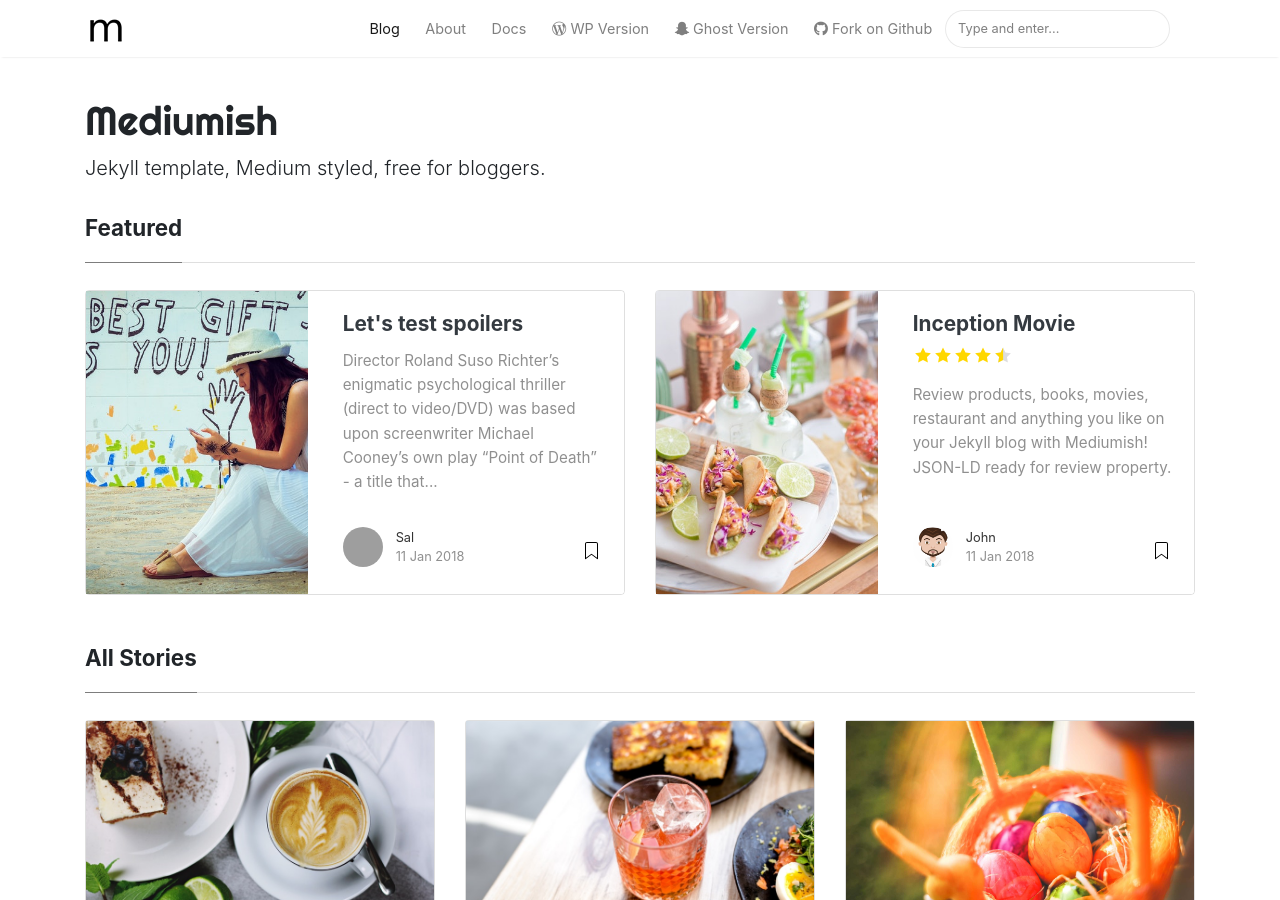
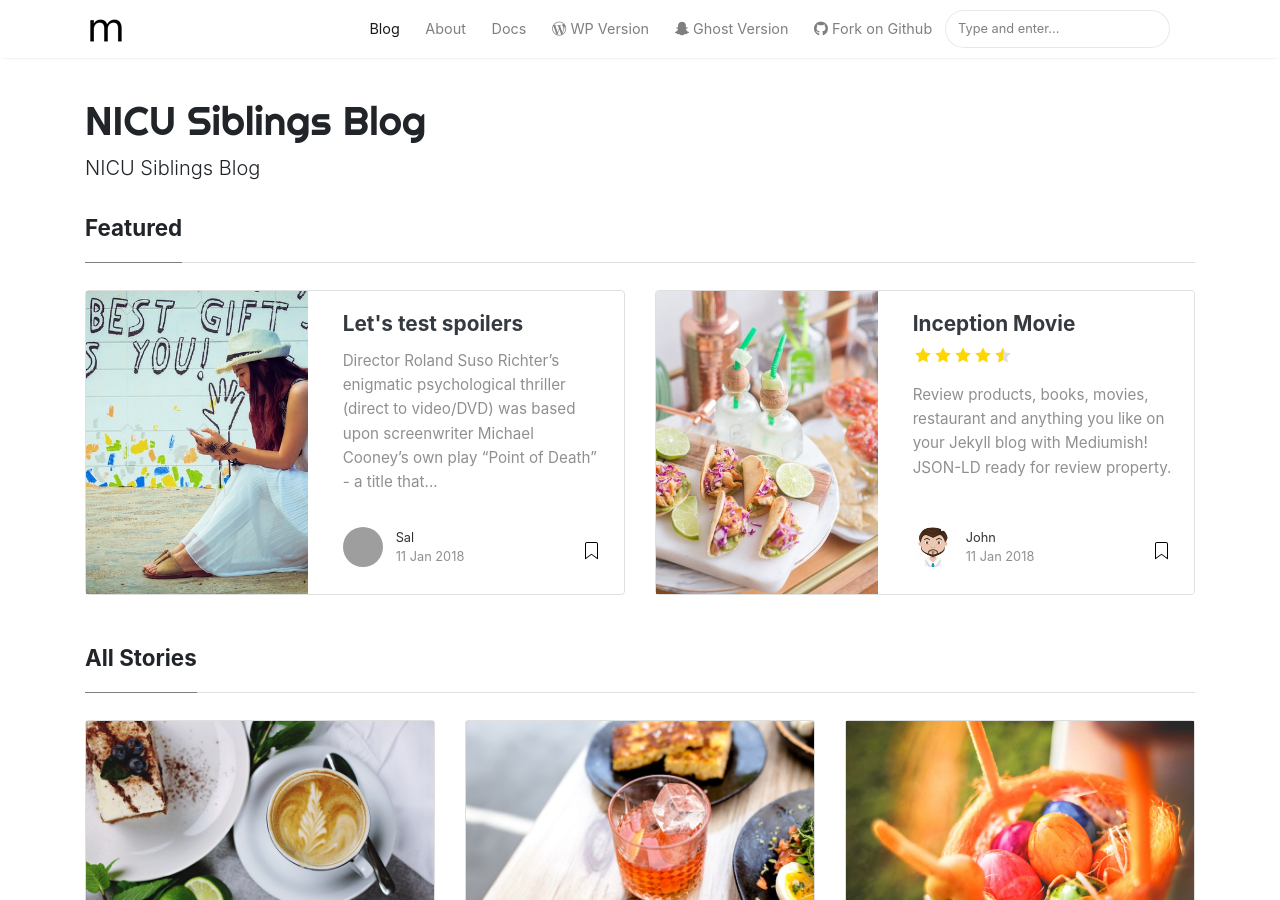
Before and after one commit to tking999/nicu-siblings-blog, a Jekyll site: the page built from index.html, in a window 1280 px wide and 900 px high. Built offline with Jekyll 4.4.1, drawn with Linux system fonts in a browser that asks for light colours; nearby versions of some CDN libraries; the list of posts is cut into pages by our own code; some of the changed text lies outside the part shown; grey boxes are pictures that could not be loaded.

Commit message:
Update _config.yml

```diff
--- a/_config.yml
+++ b/_config.yml
@@ -1,7 +1,7 @@
 # Site
-name: "Mediumish"
-title: "Mediumish"
-description: "Jekyll template, Medium styled, free for bloggers."
+name: "NICU Siblings Blog"
+title: "NICU Siblings Blog"
+description: "NICU Siblings Blog"
 logo: 'assets/images/logo.png'
 favicon: 'assets/images/logo.png'
 baseurl: /mediumish-theme-jekyll
```
